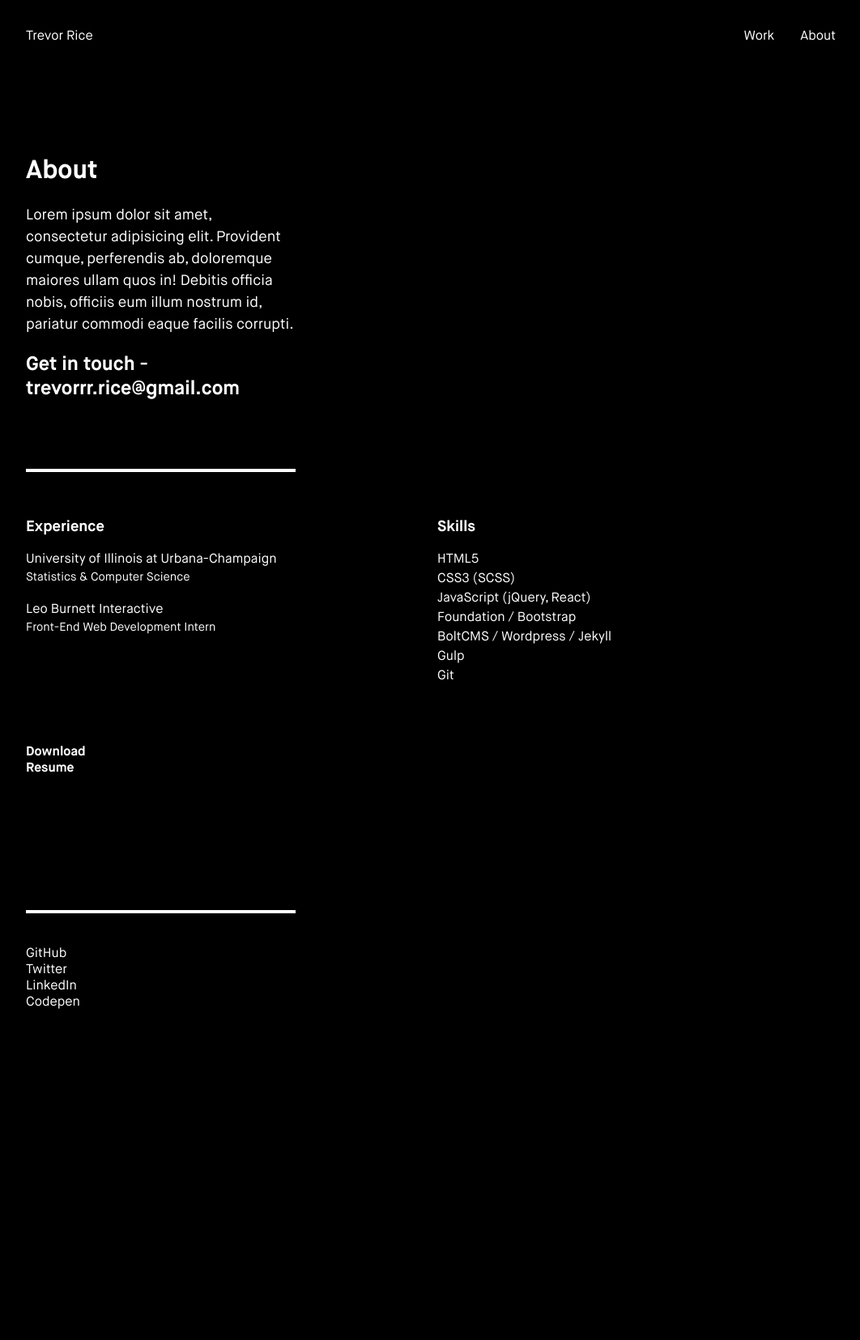
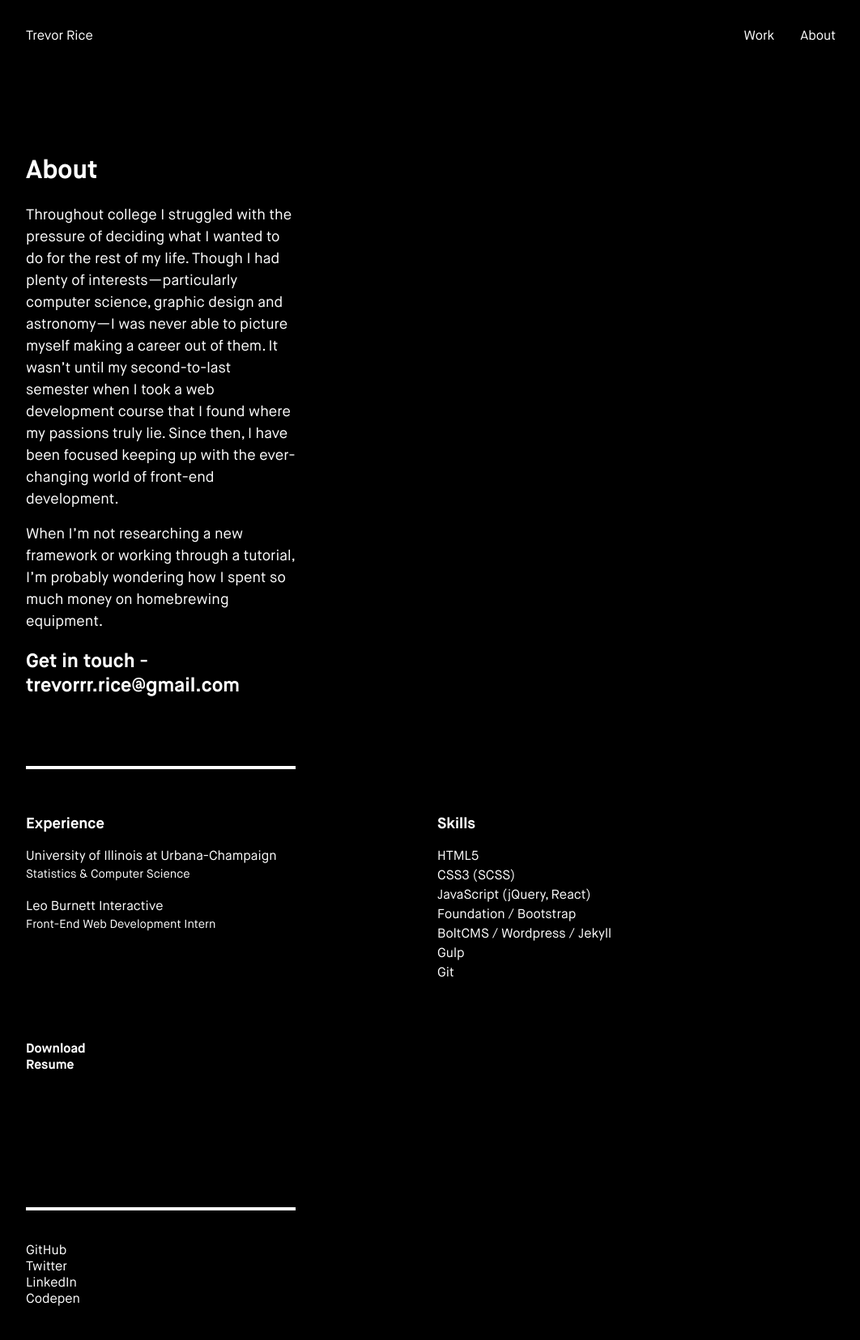
Before and after one commit to TrevorRice/trevrice.com, a Jekyll site: the page built from _pages/about.html, in a window 1280 px wide. Shown: the whole page at 81% size, without its empty margins (108-1170 px from the left). Built offline with Jekyll 4.4.1, drawn with Linux system fonts in a browser that asks for light colours; Markdown is read by kramdown in place of the engine named in the settings; before the commit the page ends 1288 px from its top, so only the background shows below that.

Commit message:
Copy update

```diff
--- a/_pages/about.html
+++ b/_pages/about.html
@@ -7,7 +7,9 @@ permalink: /about/
 <main class="about-page">
 	<section class="intro">
 		<h1>About</h1>
-		<p>Lorem ipsum dolor sit amet, consectetur adipisicing elit. Provident cumque, perferendis ab, doloremque maiores ullam quos in! Debitis officia nobis, officiis eum illum nostrum id, pariatur commodi eaque facilis corrupti.</p>
+		<p>Throughout college I struggled with the pressure of deciding what I wanted to do for the rest of my life. Though I had plenty of interests—particularly computer science, graphic design and astronomy—I was never able to picture myself making a career out of them. It wasn’t until my second-to-last semester when I took a web development course that I found where my passions truly lie. Since then, I have been focused keeping up with the ever-changing world of front-end development.</p>
+		<br/>
+		<p>When I’m not researching a new framework or working through a tutorial, I’m probably wondering how I spent so much money on homebrewing equipment.</p>
 		<h2><a href="mailto:trevorrr.rice@gmail.com">Get in touch - trevorrr.rice@gmail.com</a></h2>
 	</section>
 	<section class="about-info">
--- a/_pages/work.html
+++ b/_pages/work.html
@@ -8,6 +8,8 @@ permalink: /work/
 	<section class="intro">
 		<h1>Hi, I'm Trevor Rice &mdash; <br /> an aspiring web developer with a passion for front-end engineering.</h1>
 		<p>I want to be surrounded by brilliant people, to be excited by my work, and to push myself every day.</p>
+		<br/>
+		<p>I'm always up for a challenge!</p>
 	</section>
 	<section class="featured-work">
 		<h2 class="work-title">Featured Work</h2>
--- a/gulpfile.js
+++ b/gulpfile.js
@@ -81,7 +81,7 @@ gulp.task('sass', function () {
  */
 gulp.task('images', function () {
     return gulp.src('assets/img/*.png')
-        .pipe(imageminOptipng({optimizationLevel: 3})())
+        .pipe(imageminOptipng({optimizationLevel: 5})())
         .pipe(gulp.dest('assets/imagemin'));
 });
 
--- a/index.html
+++ b/index.html
@@ -6,6 +6,8 @@ layout: default
 	<section class="intro">
 		<h1>Hi, I'm Trevor Rice &mdash; <br /> an aspiring web developer with a passion for front-end engineering.</h1>
 		<p>I want to be surrounded by brilliant people, to be excited by my work, and to push myself every day.</p>
+		<br/>
+		<p>I'm always up for a challenge!</p>
 	</section>
 	<section class="featured-work">
 		<h2 class="work-title">Featured Work</h2>
```
Also changed, not shown: _data/projects.json (+6 -22 lines), assets/imagemin/comed-homepage-crop.png, assets/imagemin/cosmic-calendar-earth.png (added), assets/img/cosmic-calendar-earth.png (added), 1 other file.
